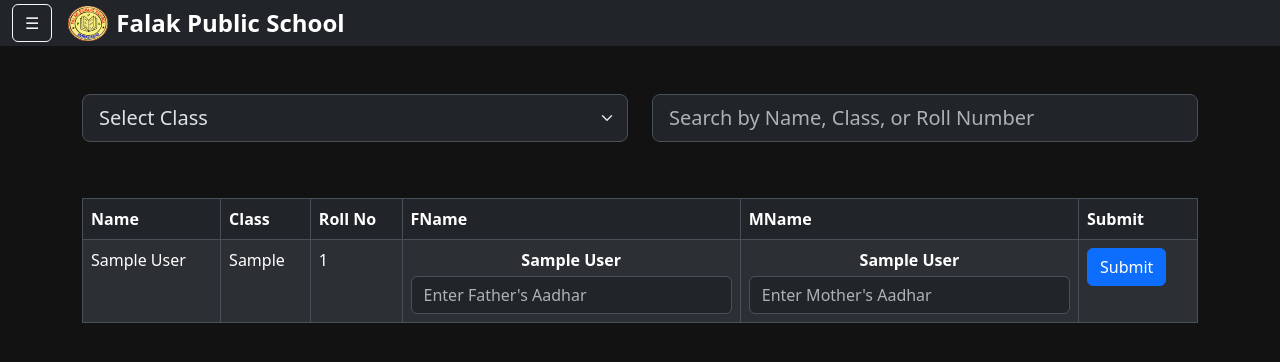
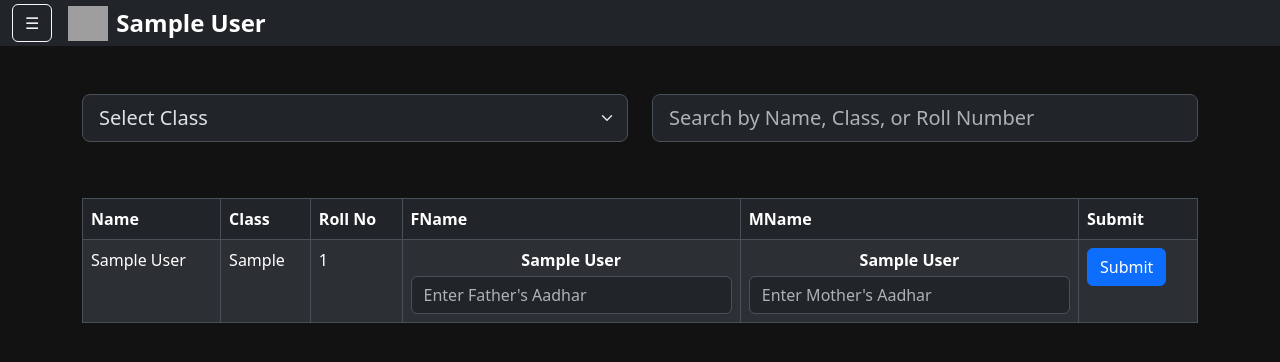
Before and after one commit to AnasAlam786/Falak-School-Manager, a Flask app: page /aapar in a window 1280 px wide. Shown: the top 362 px of the page. Run offline with Flask 3, Linux system fonts and the light colour scheme; the visitor is signed in with stand-in values (Sample User, id 1); tables that the repository leaves empty hold one stand-in row (values such as "Sample post"); grey boxes are pictures that could not be loaded.

Commit message:
Update base.html

```diff
--- a/templates/base.html
+++ b/templates/base.html
@@ -4,12 +4,12 @@
     <meta charset="utf-8" />
     <meta name="viewport" content="width=device-width, initial-scale=1" />
     <link href="https://cdn.jsdelivr.net/npm/bootstrap@5.3.3/dist/css/bootstrap.min.css" rel="stylesheet"/>
-    <link rel="icon" href="static/logo.svg" type="image/svg+xml">
+    <link rel="icon" href= "{{ session['logo'] }}">
 
     <script src="https://cdn.jsdelivr.net/npm/bootstrap@5.3.3/dist/js/bootstrap.bundle.min.js"></script>
     <link href="https://cdnjs.cloudflare.com/ajax/libs/font-awesome/6.5.1/css/all.min.css" rel="stylesheet">
     <link href="https://cdn.jsdelivr.net/npm/bootstrap-icons/font/bootstrap-icons.css" rel="stylesheet">
-    <title>{% block title %}Falak Public School{% endblock %}</title>
+    <title>{% block title %}{{ session['school_name'] }}{% endblock %}</title>
 
     <style>
       body {
@@ -58,8 +58,9 @@
           </button>
           <!-- Logo and Brand -->
           <a class="navbar-brand fw-bold fs-4 text-white d-flex align-items-center" href="/">
-            <img src="{{ url_for('static', filename='logo.svg') }}" alt="Logo" width="40" height="35" class="me-2" />
-            Falak Public School
+            <img src="{{ session['logo'] }}" alt="Logo" width="40" height="35" class="me-2"/>
+
+            {{ session['school_name'] }}
           </a>
         </div>
       </div>
@@ -77,6 +78,7 @@
           <a href="/students"><i class="fas fa-user-graduate"></i> Students Data</a>
           <a href="/updatemarks"><i class="fas fa-pencil-alt"></i> Update Marks</a>
           <a href="/marks"><i class="fas fa-book-open"></i> Show Marks</a>
+          <a href="/paper"><i class="fas fa-pencil-alt"></i> Create Paper</a>
           <a href="/entrycard"><i class="fas fa-id-card"></i> Entry Card</a>
           <a href="/seatChits"><i class="fas fa-chalkboard-teacher"></i> Seat Chits</a>
         </div>
```
